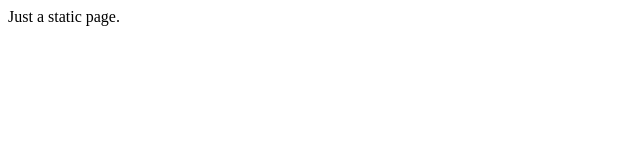
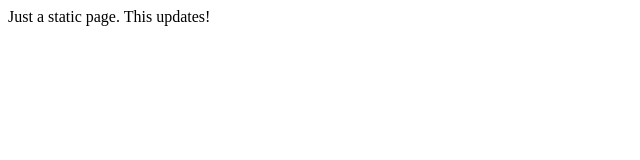
Before and after one commit to jelmstrom/jsfs-sample-netlify-function, a plain HTML site: page static/index.html in a window 1280 px wide. Shown: the whole page, without its empty margins (0-640 px from the left). Drawn offline with Linux system fonts and the light colour scheme.

Commit message:
static content

```diff
--- a/static/index.html
+++ b/static/index.html
@@ -3,6 +3,6 @@
     <head>
     </head>
     <body>
-        Just a static page.
+        Just a static page. This updates!
     </body>
 </html>
```
